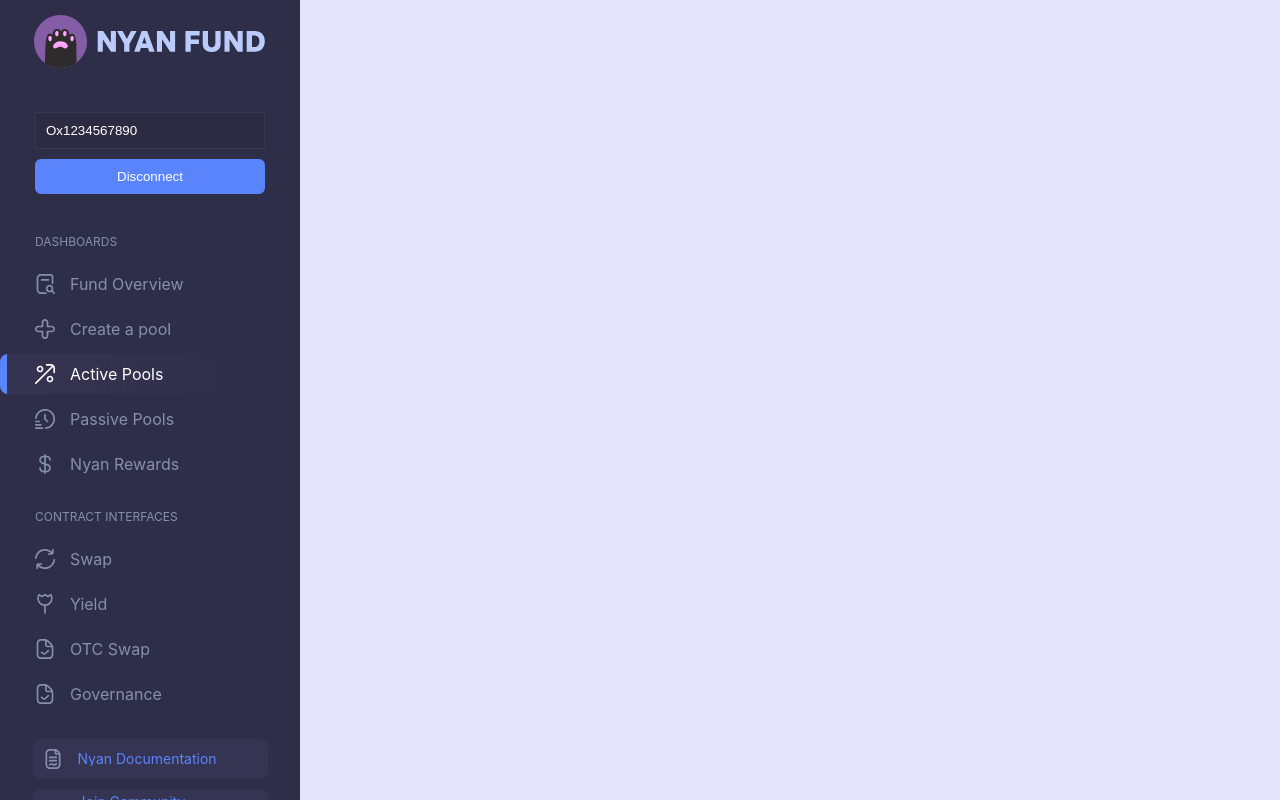
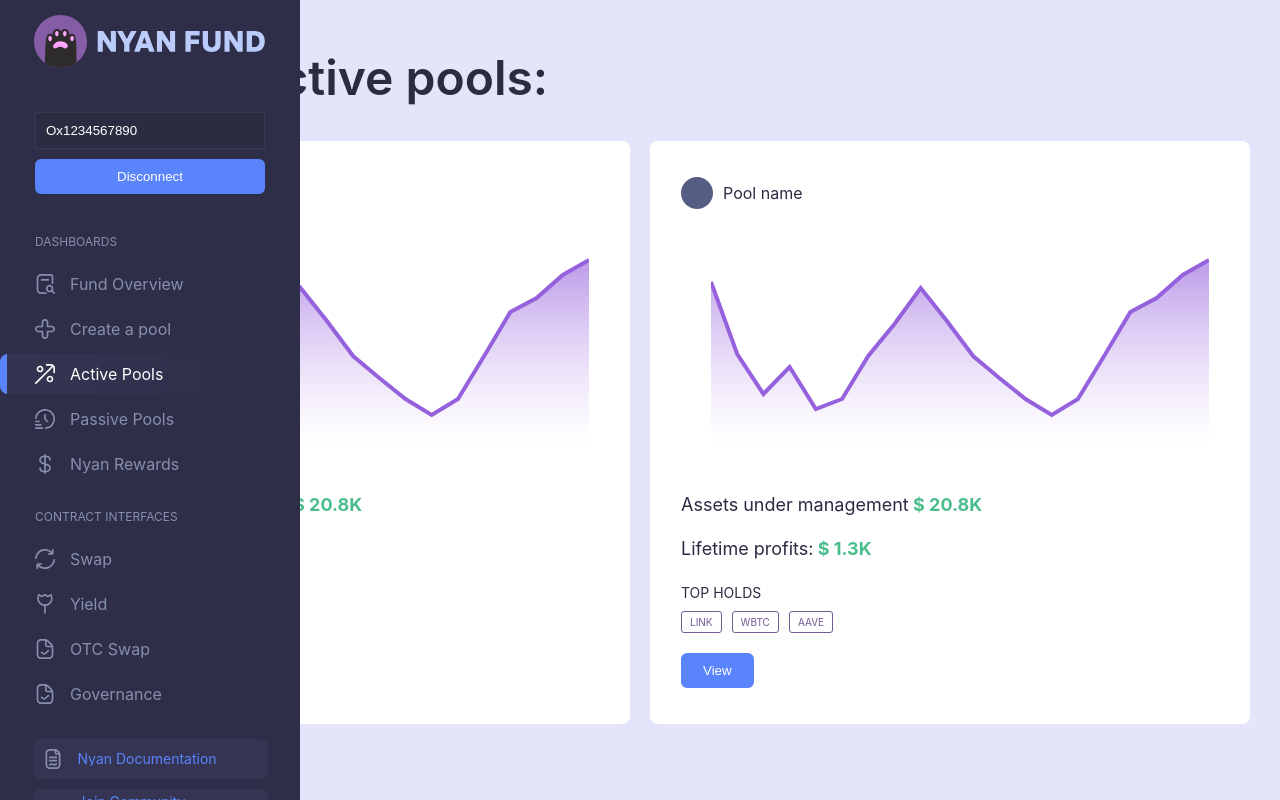
Before and after one commit to ribinroy/nyan_finance, a React (Create React App) app: page /active-pools in a window 1280 px wide. Built offline with nearby package versions, Linux system fonts and the light colour scheme.

Commit message:
active/passive pool pages WIP

```diff
--- /dev/null
+++ b/src/component/AvailableGraph/index.jsx
@@ -0,0 +1,215 @@
+import './styles.scss';
+import Chart from 'react-apexcharts';
+
+const AvailableGraph = () => {
+    const chartData = {
+        series: [
+            {
+                name: 'Passive',
+                data: [
+                    {
+                        x: 1996,
+                        y: 162,
+                    },
+                    {
+                        x: 1997,
+                        y: 90,
+                    },
+                    {
+                        x: 1998,
+                        y: 50,
+                    },
+                    {
+                        x: 1999,
+                        y: 77,
+                    },
+                    {
+                        x: 2000,
+                        y: 35,
+                    },
+                    {
+                        x: 2001,
+                        y: 45,
+                    },
+                    {
+                        x: 2002,
+                        y: 88,
+                    },
+                    {
+                        x: 2003,
+                        y: 120,
+                    },
+                    {
+                        x: 2004,
+                        y: 156,
+                    },
+                    {
+                        x: 2005,
+                        y: 123,
+                    },
+                    {
+                        x: 2006,
+                        y: 88,
+                    },
+                    {
+                        x: 2007,
+                        y: 66,
+                    },
+                    {
+                        x: 2008,
+                        y: 45,
+                    },
+                    {
+                        x: 2009,
+                        y: 29,
+                    },
+                    {
+                        x: 2010,
+                        y: 45,
+                    },
+                    {
+                        x: 2011,
+                        y: 88,
+                    },
+                    {
+                        x: 2012,
+                        y: 132,
+                    },
+                    {
+                        x: 2013,
+                        y: 146,
+                    },
+                    {
+                        x: 2014,
+                        y: 169,
+                    },
+                    {
+                        x: 2015,
+                        y: 184,
+                    },
+                ],
+            },
+        ],
+        options: {
+            colors: ['#9661dc', '#6088fc'],
+            chart: {
+                toolbar: {
+                    show: false,
+                },
+                type: 'area',
+                height: 350,
+            },
+            dataLabels: {
+                enabled: false,
+            },
+            stroke: {
+                curve: 'straight',
+            },
+            legend: {
+                show: false,
+            },
+            title: {
+                show: false,
+                text: '',
+            },
+            xaxis: {
+                show: false,
+                type: 'datetime',
+                labels: {
+                    show: false,
+                },
+                axisBorder: {
+                    show: false,
+                },
+                axisTicks: {
+                    show: false,
+                },
+            },
+            yaxis: {
+                tickAmount: 4,
+                floating: false,
+
+                labels: {
+                    show: false,
+                    style: {
+                        colors: '#8e8da4',
+                    },
+                    offsetY: -7,
+                    offsetX: 0,
+                },
+                axisBorder: {
+                    show: false,
+                },
+                axisTicks: {
+                    show: false,
+                },
+            },
+            fill: {
+                opacity: 0.5,
+                type: 'gradient',
+                gradient: {
+                    shadeIntensity: 0.5,
+                    opacityFrom: 0.8,
+                    opacityTo: -0.2,
+                },
+            },
+            tooltip: {
+                x: {
+                    format: 'yyyy',
+                },
+                fixed: {
+                    enabled: false,
+                    position: 'topRight',
+                },
+            },
+            grid: {
+                show: false,
+                yaxis: {
+                    lines: {
+                        offsetX: -30,
+                    },
+                },
+                padding: {
+                    left: 20,
+                },
+            },
+        },
+    };
+    return (
+        <section className='content_wrap available_graph_wrap'>
+            <div className='title'>
+                <div className='prof_pic'></div>
+                <div className='name'>Pool name</div>
+            </div>
+            <Chart
+                options={chartData.options}
+                series={chartData.series}
+                type='area'
+                height={250}
+            />
+            <div className='details'>
+                <p>
+                    Assets under management
+                    <strong>
+                        <span className='green_text'> $ 20.8K</span>
+                    </strong>
+                </p>
+                <p>
+                    Lifetime profits:
+                    <strong>
+                        <span className='green_text'> $ 1.3K</span>
+                    </strong>
+                </p>
+                <div className='top_holds_head'>TOP HOLDS</div>
+                <div className='top_holds'>
+                    <div className='item'>LINK</div>
+                    <div className='item'>WBTC</div>
+                    <div className='item'>AAVE</div>
+                </div>
+            </div>
+            <button>View</button>
+        </section>
+    );
+};
+
+export default AvailableGraph;
--- /dev/null
+++ b/src/component/AvailableGraph/styles.scss
@@ -0,0 +1,44 @@
+@import './../../variables.scss';
+
+.available_graph_wrap {
+    padding-top: 20px !important;
+    padding-bottom: 20px !important;
+
+    .top_holds_head {
+        font-size: 14px;
+        line-height: 26px;
+        color: var(--dark-text);
+    }
+    .top_holds {
+        @include flex-row();
+        justify-content: flex-start;
+        margin-top: 5px;
+
+        .item {
+            border: 1px solid #735a95;
+            border-radius: 3px;
+            font-size: 10px;
+            line-height: 12px;
+            text-align: center;
+            text-transform: uppercase;
+            color: #735a95;
+            padding: 4px 8px;
+            margin-right: 10px;
+            margin-bottom: 20px;
+        }
+    }
+
+    .title {
+        @include flex-row();
+        justify-content: flex-start;
+        color: var(--dark-text);
+
+        .prof_pic {
+            width: 32px;
+            height: 32px;
+            border-radius: 50%;
+            background-color: var(--dark-text-x1);
+            margin-right: 10px;
+        }
+    }
+}
--- a/src/index.scss
+++ b/src/index.scss
@@ -9,7 +9,7 @@ html {
     --base-white: #fff;
     --input-bg-color: #fff;
     --border-color: #cfcff2;
-    --border-color-dark-only: none;
+    --border-color-dark-only: rgba(0, 0, 0, 0);
 
     &[dark='true'] {
         --input-bg-color: #2b2b42;
@@ -149,7 +149,7 @@ html {
     justify-content: space-between;
 
     .split_box {
-        width: calc(50% - 10px);
+        width: calc(50% - 10px) !important;
     }
 }
 
--- a/src/pages/ActivePools/index.jsx
+++ b/src/pages/ActivePools/index.jsx
@@ -1,7 +1,20 @@
 import './styles.scss';
+import AvailableGraph from './../../component/AvailableGraph';
 
-const Test = () => {
-    return <section className='nav_adjust content_wrap active_pool'></section>;
+const ActivePools = () => {
+    return (
+        <section className='nav_adjust content_wrap active_pool'>
+            <h1>Available active pools:</h1>
+            <div className='split_box_wrap'>
+                <div className='paper_box split_box'>
+                    <AvailableGraph />
+                </div>
+                <div className='paper_box split_box'>
+                    <AvailableGraph />
+                </div>
+            </div>
+        </section>
+    );
 };
 
-export default Test;
+export default ActivePools;
--- a/src/pages/ActivePools/styles.scss
+++ b/src/pages/ActivePools/styles.scss
@@ -1 +1,7 @@
 @import './../../variables.scss';
+
+.active_pool {
+    h1 {
+        margin-bottom: 20px !important;
+    }
+}
--- a/src/pages/Home/styles.scss
+++ b/src/pages/Home/styles.scss
@@ -65,7 +65,7 @@ $sideAdjust: 250px;
                             right: 0;
                             top: 0;
                             left: auto;
-                            background-color: var(--main-bg-color);
+                            background-color: var(--input-bg-color);
                             border-radius: 8px;
                             transition: background 0.4s, color 0.6s;
                         }
--- a/src/pages/IndexFunds/index.jsx
+++ b/src/pages/IndexFunds/index.jsx
@@ -1,7 +1,20 @@
 import './styles.scss';
+import AvailableGraph from './../../component/AvailableGraph';
 
-const Test = () => {
-    return <section className='content_wrap'>Content</section>;
+const IndexFunds = () => {
+    return (
+        <section className='nav_adjust content_wrap index_funds'>
+            <h1>Available index funds:</h1>
+            <div className='split_box_wrap'>
+                <div className='paper_box split_box'>
+                    <AvailableGraph />
+                </div>
+                <div className='paper_box split_box'>
+                    <AvailableGraph />
+                </div>
+            </div>
+        </section>
+    );
 };
 
-export default Test;
+export default IndexFunds;
```
